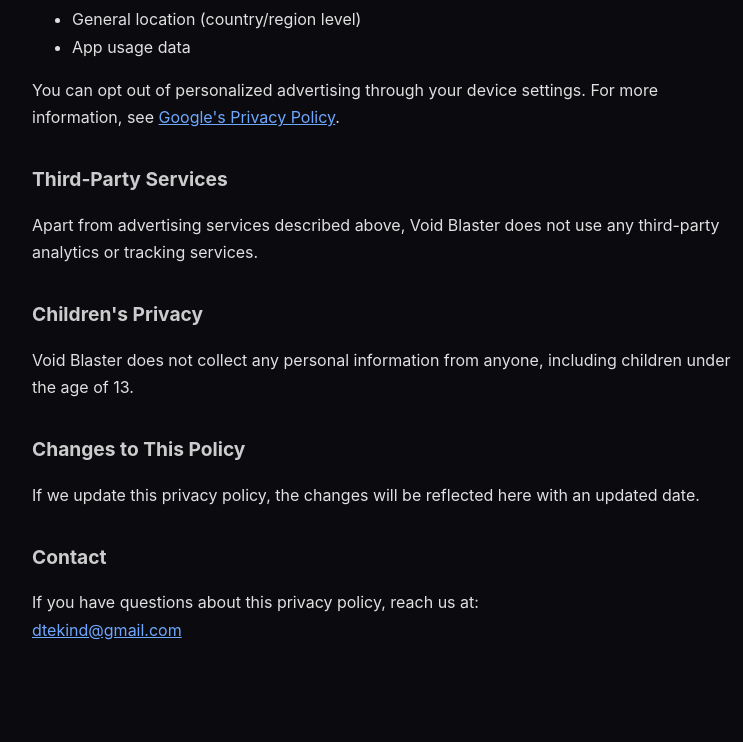
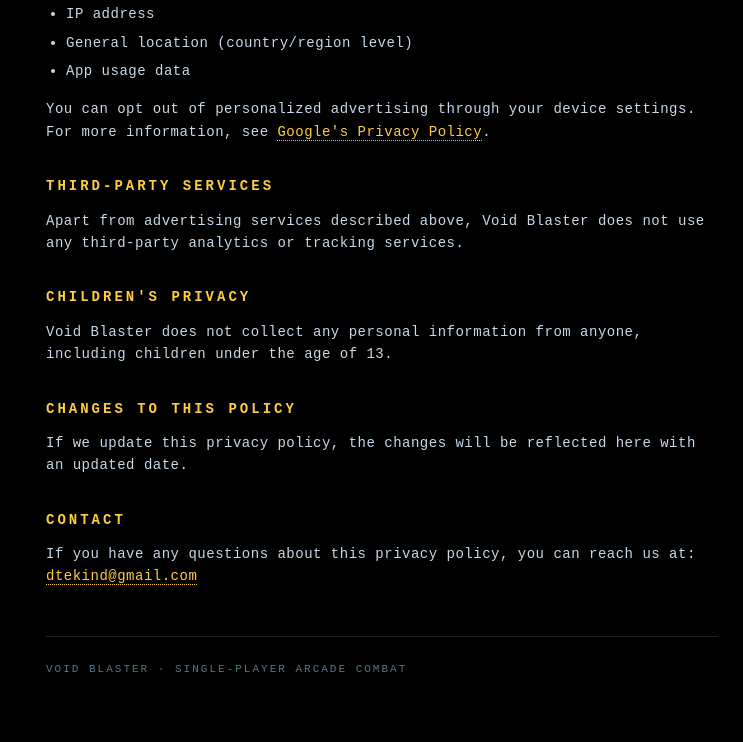
Before and after one commit to anouarabdsslm/voidblaster-privacy, a plain HTML site: page index.html in a window 1280 px wide. Shown: the part 714-1456 px from the top of the page, without its empty margins (258-1001 px from the left). Before the commit the page ends 1403 px from the top, so only its background shows below. Drawn offline with Linux system fonts and the light colour scheme.

Commit message:
Update index.html

```diff
--- a/index.html
+++ b/index.html
@@ -3,27 +3,88 @@
 <head>
 <meta charset="UTF-8">
 <meta name="viewport" content="width=device-width, initial-scale=1.0">
-    <title>Privacy Policy - Void Blaster</title>
+<title>Void Blaster — Privacy Policy</title>
 <style>
-        body {
-            font-family: -apple-system, BlinkMacSystemFont, 'Segoe UI', Roboto, sans-serif;
-            max-width: 700px;
+  :root {
+    --bg: #000000;
+    --fg: #c8d8e8;
+    --muted: #557788;
+    --accent: #ffcc44;
+    --rule: rgba(85, 119, 136, 0.3);
+  }
+  * { box-sizing: border-box; }
+  html, body {
+    margin: 0;
+    padding: 0;
+    background: var(--bg);
+    color: var(--fg);
+    font-family: 'Courier New', Courier, monospace;
+    font-size: 14px;
+    line-height: 1.6;
+    letter-spacing: 0.5px;
+  }
+  main {
+    max-width: 720px;
     margin: 0 auto;
-            padding: 2rem 1.5rem;
-            background: #0a0a0f;
-            color: #e0e0e0;
-            line-height: 1.7;
+    padding: 48px 24px 64px;
   }
-        h1 { color: #ffffff; font-size: 1.8rem; margin-bottom: 0.2rem; }
-        h2 { color: #cccccc; font-size: 1.2rem; margin-top: 2rem; }
-        p { margin: 0.8rem 0; }
-        .date { color: #888; font-size: 0.9rem; }
-        a { color: #6ea8fe; }
+  header {
+    border-bottom: 1px solid var(--rule);
+    padding-bottom: 24px;
+    margin-bottom: 32px;
+  }
+  h1 {
+    color: var(--accent);
+    font-size: 22px;
+    letter-spacing: 4px;
+    margin: 0 0 8px;
+    text-transform: uppercase;
+  }
+  .tag {
+    color: var(--muted);
+    font-size: 11px;
+    letter-spacing: 3px;
+    text-transform: uppercase;
+  }
+  h2 {
+    color: var(--accent);
+    font-size: 14px;
+    letter-spacing: 3px;
+    text-transform: uppercase;
+    margin: 32px 0 12px;
+  }
+  p { margin: 0 0 16px; }
+  ul {
+    margin: 0 0 16px;
+    padding-left: 20px;
+  }
+  li { margin-bottom: 6px; }
+  a {
+    color: var(--accent);
+    text-decoration: none;
+    border-bottom: 1px dotted var(--accent);
+  }
+  a:hover { border-bottom-style: solid; }
+  strong { color: var(--fg); }
+  footer {
+    margin-top: 48px;
+    padding-top: 24px;
+    border-top: 1px solid var(--rule);
+    color: var(--muted);
+    font-size: 11px;
+    letter-spacing: 2px;
+    text-transform: uppercase;
+  }
 </style>
 </head>
 <body>
-    <h1>Privacy Policy</h1>
-    <p class="date">Void Blaster &mdash; Last updated: April 8, 2026</p>
+<main>
+  <header>
+    <h1>Void Blaster</h1>
+    <div class="tag">Privacy Policy</div>
+  </header>
+
+  <p class="tag" style="margin-bottom:32px;">Last updated: April 8, 2026</p>
 
   <h2>Overview</h2>
   <p>Void Blaster is a single-player offline game. Your privacy is important to us.</p>
@@ -42,7 +103,7 @@
     <li>General location (country/region level)</li>
     <li>App usage data</li>
   </ul>
-    <p>You can opt out of personalized advertising through your device settings. For more information, see <a href="https://policies.google.com/privacy" target="_blank">Google's Privacy Policy</a>.</p>
+  <p>You can opt out of personalized advertising through your device settings. For more information, see <a href="https://policies.google.com/privacy" target="_blank" rel="noopener">Google's Privacy Policy</a>.</p>
 
   <h2>Third-Party Services</h2>
   <p>Apart from advertising services described above, Void Blaster does not use any third-party analytics or tracking services.</p>
@@ -54,7 +115,12 @@
   <p>If we update this privacy policy, the changes will be reflected here with an updated date.</p>
 
   <h2>Contact</h2>
-    <p>If you have questions about this privacy policy, reach us at:<br>
-    <a href="mailto:dtekind@gmail.com">dtekind@gmail.com</a></p>
+  <p>If you have any questions about this privacy policy, you can reach us at:<br>
+  <a href="mailto:dtekind@gmail.com?subject=Void%20Blaster%20Privacy">dtekind@gmail.com</a></p>
+
+  <footer>
+    Void Blaster &middot; Single-player arcade combat
+  </footer>
+</main>
 </body>
 </html>
```
Lines whose indentation alone changed are shown as unchanged.
